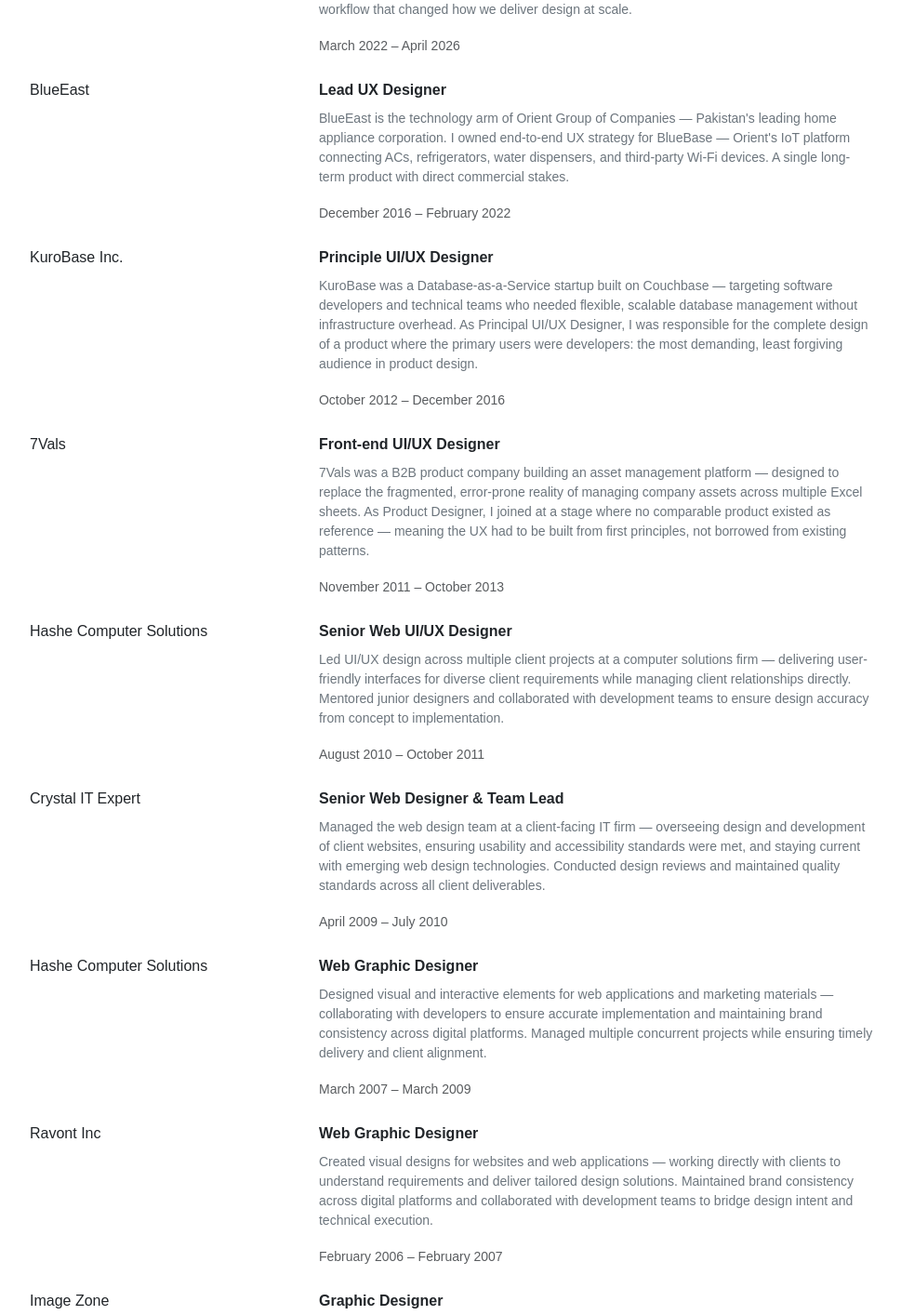
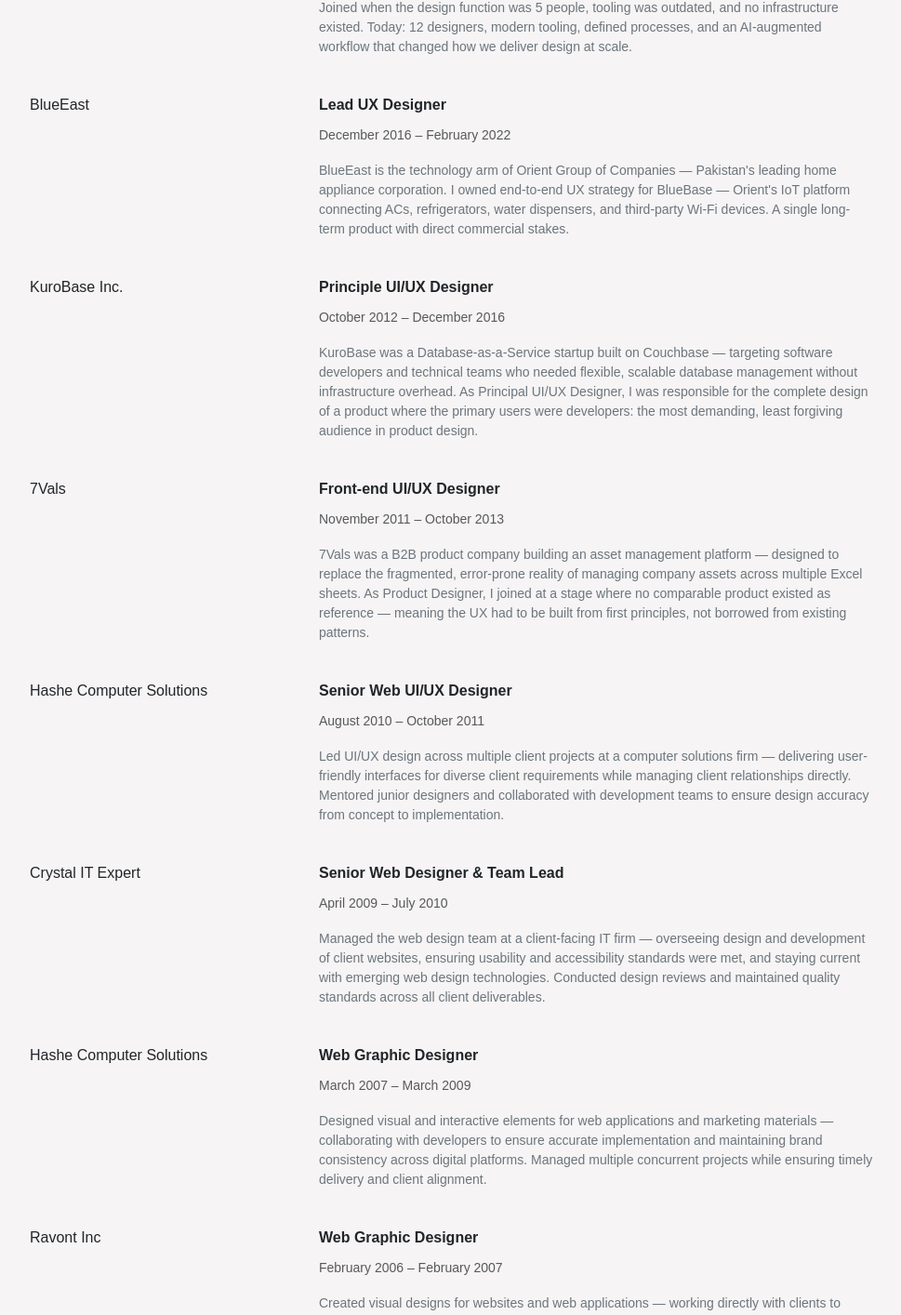
Before and after one commit to aftabkhalid/aks, a Next.js app: page /resume in a window 1280 px wide. Shown: the part 579-1993 px from the top of the page at 93% size, without its empty margins (309-1278 px from the left). Built offline with nearby package versions, Linux system fonts and the light colour scheme; a web font is replaced by a local one.

Commit message:
fix body background

```diff
--- a/src/app/globals.scss
+++ b/src/app/globals.scss
@@ -10,7 +10,7 @@
 /* Force global default */
 body {
   font-family: var(--font-primary);
-  background-color: #fff;
+  background-color: #f6f4f4;
   overscroll-behavior: none;
   font-size: 18px;
 }
--- a/src/app/resume/page.tsx
+++ b/src/app/resume/page.tsx
@@ -48,12 +48,12 @@
                 <div className="mb-2">
                   <span className="fw-semibold">Manager Design Services</span>
                 </div>
-                <ul className="list-unstyled text-secondary small d-flex flex-column gap-2">
+                <span className="small text-muted">March 2022 – April 2026</span>
+                <ul className="list-unstyled text-secondary small d-flex flex-column gap-2 mt-3">
                   <li>
                     Joined when the design function was 5 people, tooling was outdated, and no infrastructure existed. Today: 12 designers, modern tooling, defined processes, and an AI-augmented workflow that changed how we deliver design at scale.
                   </li>
                 </ul>
-                <span className="small text-muted">March 2022 – April 2026</span>
               </div>
             </div>
 
@@ -64,12 +64,12 @@
                 <div className="mb-2">
                   <span className="fw-semibold">Lead UX Designer</span>
                 </div>
-                <ul className="list-unstyled text-secondary small d-flex flex-column gap-2">
+                <span className="small text-muted">December 2016 – February 2022</span>
+                <ul className="list-unstyled text-secondary small d-flex flex-column mt-3 gap-2">
                   <li>
                     BlueEast is the technology arm of Orient Group of Companies — Pakistan's leading home appliance corporation. I owned end-to-end UX strategy for BlueBase — Orient's IoT platform connecting ACs, refrigerators, water dispensers, and third-party Wi-Fi devices. A single long-term product with direct commercial stakes.
                   </li>
                 </ul>
-                <span className="small text-muted">December 2016 – February 2022</span>
               </div>
             </div>
 
@@ -80,12 +80,12 @@
                 <div className="mb-2">
                   <span className="fw-semibold">Principle UI/UX Designer</span>
                 </div>
-                <ul className="list-unstyled text-secondary small d-flex flex-column gap-2">
+                <span className="small text-muted">October 2012 – December 2016</span>
+                <ul className="list-unstyled text-secondary small d-flex flex-column mt-3 gap-2">
                   <li>
                     KuroBase was a Database-as-a-Service startup built on Couchbase — targeting software developers and technical teams who needed flexible, scalable database management without infrastructure overhead. As Principal UI/UX Designer, I was responsible for the complete design of a product where the primary users were developers: the most demanding, least forgiving audience in product design.
                   </li>
                 </ul>
-                <span className="small text-muted">October 2012 – December 2016</span>
               </div>
             </div>
 
@@ -96,12 +96,12 @@
                 <div className="mb-2">
                   <span className="fw-semibold">Front-end UI/UX Designer</span>
                 </div>
-                <ul className="list-unstyled text-secondary small d-flex flex-column gap-2">
+                <span className="small text-muted">November 2011 – October 2013</span>
+                <ul className="list-unstyled text-secondary small d-flex flex-column mt-3 gap-2">
                   <li>
                     7Vals was a B2B product company building an asset management platform — designed to replace the fragmented, error-prone reality of managing company assets across multiple Excel sheets. As Product Designer, I joined at a stage where no comparable product existed as reference — meaning the UX had to be built from first principles, not borrowed from existing patterns.
                   </li>
                 </ul>
-                <span className="small text-muted">November 2011 – October 2013</span>
               </div>
             </div>
 
@@ -112,12 +112,12 @@
                 <div className="mb-2">
                   <span className="fw-semibold">Senior Web UI/UX Designer</span>
                 </div>
-                <ul className="list-unstyled text-secondary small d-flex flex-column gap-2">
+                <span className="small text-muted">August 2010 – October 2011</span>
+                <ul className="list-unstyled text-secondary small d-flex flex-column mt-3 gap-2">
                   <li>
                     Led UI/UX design across multiple client projects at a computer solutions firm — delivering user-friendly interfaces for diverse client requirements while managing client relationships directly. Mentored junior designers and collaborated with development teams to ensure design accuracy from concept to implementation.
                   </li>
                 </ul>
-                <span className="small text-muted">August 2010 – October 2011</span>
               </div>
             </div>
 
@@ -128,12 +128,12 @@
                 <div className="mb-2">
                   <span className="fw-semibold">Senior Web Designer & Team Lead</span>
                 </div>
-                <ul className="list-unstyled text-secondary small d-flex flex-column gap-2">
+                <span className="small text-muted">April 2009 – July 2010</span>
+                <ul className="list-unstyled text-secondary small d-flex flex-column mt-3 gap-2">
                   <li>
                     Managed the web design team at a client-facing IT firm — overseeing design and development of client websites, ensuring usability and accessibility standards were met, and staying current with emerging web design technologies. Conducted design reviews and maintained quality standards across all client deliverables.
                   </li>
                 </ul>
-                <span className="small text-muted">April 2009 – July 2010</span>
               </div>
             </div>
 
@@ -144,12 +144,12 @@
                 <div className="mb-2">
                   <span className="fw-semibold">Web Graphic Designer</span>
                 </div>
-                <ul className="list-unstyled text-secondary small d-flex flex-column gap-2">
+                <span className="small text-muted">March 2007 – March 2009</span>
+                <ul className="list-unstyled text-secondary small d-flex flex-column mt-3 gap-2">
                   <li>
                     Designed visual and interactive elements for web applications and marketing materials — collaborating with developers to ensure accurate implementation and maintaining brand consistency across digital platforms. Managed multiple concurrent projects while ensuring timely delivery and client alignment.
                   </li>
                 </ul>
-                <span className="small text-muted">March 2007 – March 2009</span>
               </div>
             </div>
 
@@ -160,12 +160,12 @@
                 <div className="mb-2">
                   <span className="fw-semibold">Web Graphic Designer</span>
                 </div>
-                <ul className="list-unstyled text-secondary small d-flex flex-column gap-2">
+                <span className="small text-muted">February 2006 – February 2007</span>
+                <ul className="list-unstyled text-secondary small d-flex flex-column mt-3 gap-2">
                   <li>
                     Created visual designs for websites and web applications — working directly with clients to understand requirements and deliver tailored design solutions. Maintained brand consistency across digital platforms and collaborated with development teams to bridge design intent and technical execution.
                   </li>
                 </ul>
-                <span className="small text-muted">February 2006 – February 2007</span>
               </div>
             </div>
 
@@ -176,12 +176,12 @@
                 <div className="mb-2">
                   <span className="fw-semibold">Graphic Designer</span>
                 </div>
-                <ul className="list-unstyled text-secondary small d-flex flex-column gap-2">
+                <span className="small text-muted">June 2002 – January 2006</span>
+                <ul className="list-unstyled text-secondary small d-flex flex-column mt-3 gap-2">
                   <li>
                     Started my design career at Image Zone — designing print and digital materials including branding, logos, brochures, and advertisements. Managed multiple simultaneous projects, developed foundational skills in visual communication and client management that have underpinned every subsequent role across 24 years.
                   </li>
                 </ul>
-                <span className="small text-muted">June 2002 – January 2006</span>
               </div>
             </div>
 
--- a/src/components/hero/Hero.css
+++ b/src/components/hero/Hero.css
@@ -18,7 +18,7 @@
   pointer-events: none;
   background: linear-gradient(
     180deg,
-    rgba(255, 255, 255, 0) 80%,
-    rgba(255, 255, 255, 1) 100%
+    rgba(246, 244, 244, 0) 80%,
+    rgba(246, 244, 244, 1) 100%
   );
 }
```
